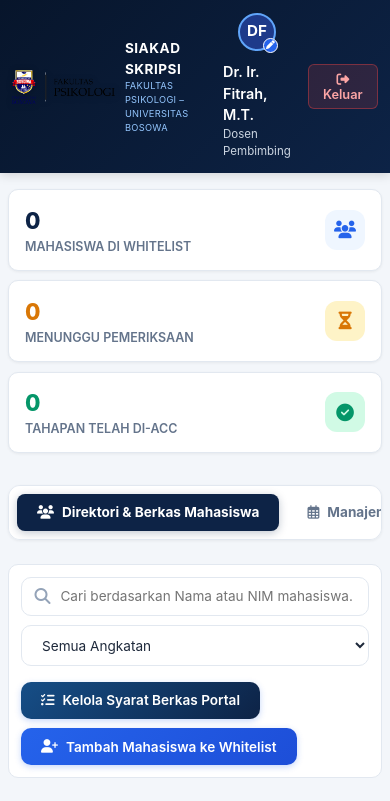
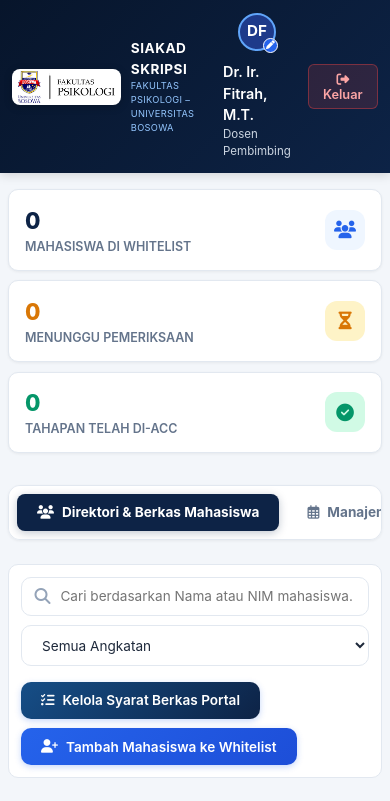
Before and after one commit to akbarsyahrul162-bit/Siakad-Skripsi, a website: page public/admin.html in a window 390 px wide. Shown: the top 801 px of the page. Drawn offline with nearby package versions, Linux system fonts and the light colour scheme; some packages are replaced by stand-ins of ours; no server answers; a script that the page names is missing.

Commit message:
style(logo): tambahkan background putih, padding, dan rounded border di belakang logo agar tulisan jelas terbaca di navbar

```diff
--- a/public/admin.html
+++ b/public/admin.html
@@ -334,7 +334,7 @@
                   <!-- Mini Navbar -->
                   <div style="background: #07152b; color: white; padding: 0.5rem 0.85rem; display: flex; justify-content: space-between; align-items: center;">
                     <div style="display: flex; align-items: center; gap: 0.4rem;">
-                      <img src="/img/Logo-Fakultas-Psikologi.png" alt="Logo" style="height: 24px;">
+                      <img src="/img/Logo-Fakultas-Psikologi.png" alt="Logo" style="height: 24px; background: white; padding: 2px 5px; border-radius: 4px;">
                       <div>
                         <div style="font-size: 0.72rem; font-weight: 800;">SIAKAD SKRIPSI</div>
                         <div style="font-size: 0.52rem; color: #93c5fd;">Fakultas Psikologi – Universitas Bosowa</div>
@@ -384,7 +384,7 @@
                   <!-- Mini Navbar Mahasiswa -->
                   <div style="background: #07152b; color: white; padding: 0.5rem 0.85rem; display: flex; justify-content: space-between; align-items: center; border-radius: 6px; margin-bottom: 0.85rem;">
                     <div style="display: flex; align-items: center; gap: 0.4rem;">
-                      <img src="/img/Logo-Fakultas-Psikologi.png" alt="Logo" style="height: 20px;">
+                      <img src="/img/Logo-Fakultas-Psikologi.png" alt="Logo" style="height: 20px; background: white; padding: 2px 4px; border-radius: 4px;">
                       <span style="font-size: 0.72rem; font-weight: 700;">Portal Mahasiswa</span>
                     </div>
                     <span style="font-size: 0.62rem; color: #93c5fd;">NIM: 4521012001</span>
--- a/public/css/style.css
+++ b/public/css/style.css
@@ -84,13 +84,18 @@ body {
   padding: 0;
 }
 
-/* Logo Bosowa di Navbar */
+/* Logo Bosowa di Navbar dengan Background Putih */
 .navbar-logo-img {
   height: 46px;
   width: auto;
   object-fit: contain;
   flex-shrink: 0;
-  filter: drop-shadow(0 1px 3px rgba(0,0,0,0.25));
+  background: #ffffff;
+  padding: 4px 10px;
+  border-radius: 8px;
+  box-shadow: 0 2px 8px rgba(0, 0, 0, 0.2);
+  display: inline-block;
+  vertical-align: middle;
 }
 
 .brand-section {
@@ -1403,7 +1408,8 @@ body {
     gap: 0.6rem;
   }
   .navbar-logo-img {
-    height: 38px;
+    height: 40px;
+    padding: 3px 8px;
   }
   .brand-title .main-name {
     font-size: 0.95rem;
@@ -1452,7 +1458,8 @@ body {
     padding: 0.5rem 0.75rem;
   }
   .navbar-logo-img {
-    height: 34px;
+    height: 36px;
+    padding: 2px 6px;
   }
   .brand-title .main-name {
     font-size: 0.85rem;
```
